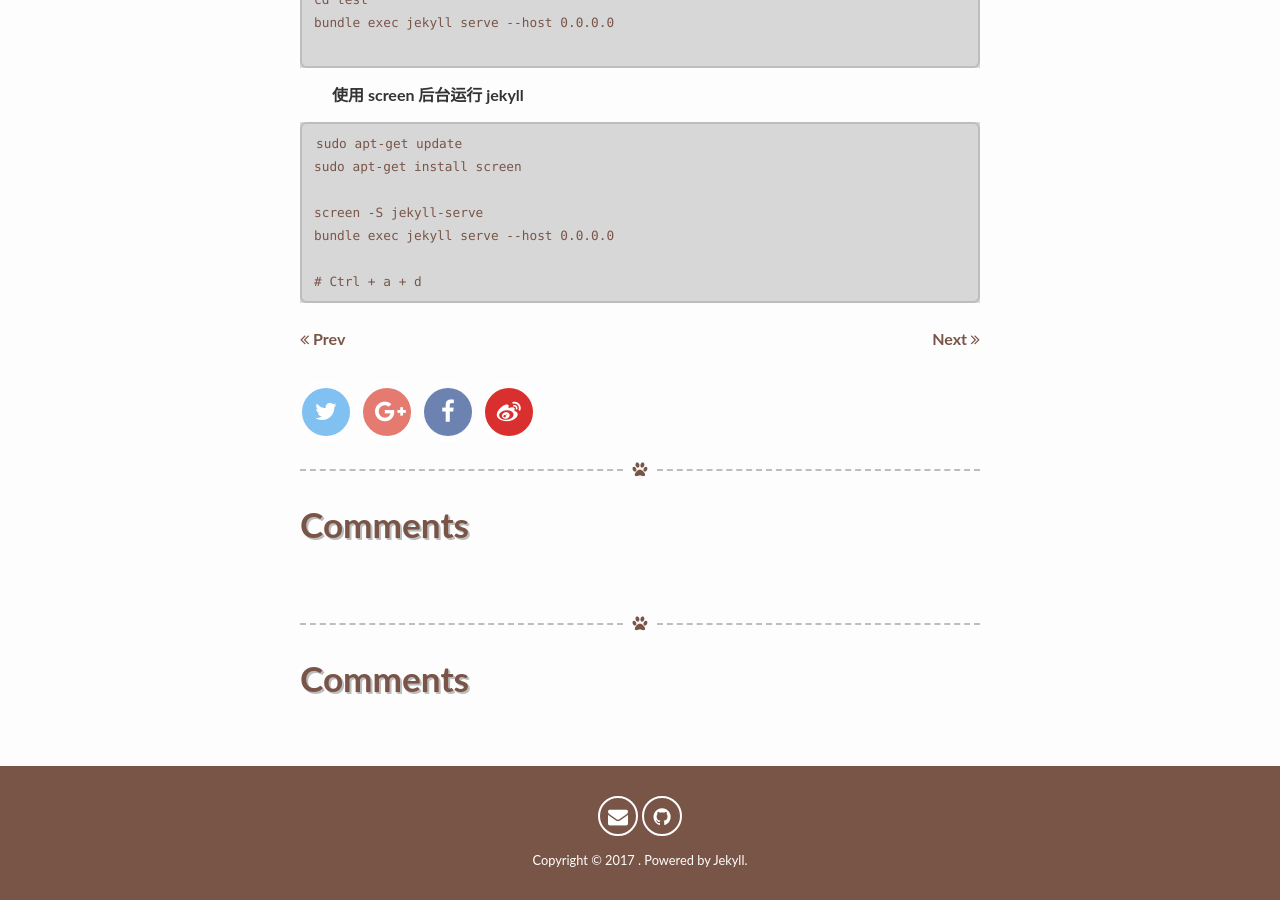
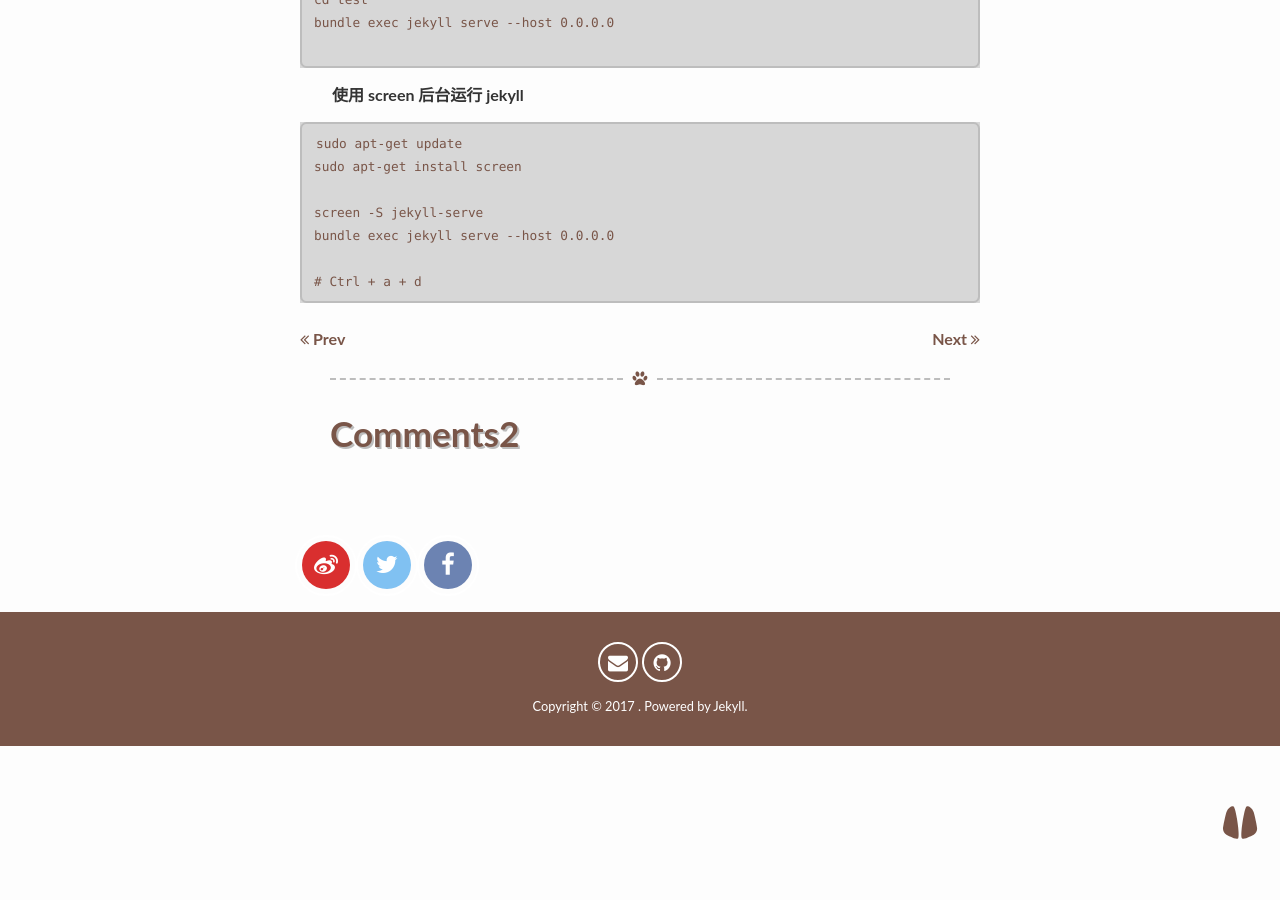
Before and after one commit to new08/new008.github.io, a Jekyll site: the page built from _posts/2017-08-24-use-jekyll.markdown, in a window 1280 px wide and 900 px high, scrolled down 1115 px. Built offline with Jekyll 4.4.1, drawn with Linux system fonts in a browser that asks for light colours; comment, search, counter and statistics services are not loaded.

Commit message:
修改评论页面，为每个页面加单独的评论

```diff
--- a/_includes/comments.html
+++ b/_includes/comments.html
@@ -2,60 +2,14 @@
     <div class="wrapper">
         <div class="line-highlight"><i class="fa fa-paw" aria-hidden="true"></i></div>
 		{% if site.comment %}
-        <h1 class="blue-title">Comments</h1>
-		{% endif %}
-		{% if site.comment.disqus %}
-		<div id="disqus_thread"></div>
-		<!--<div class="comment-desc">Powered by Disqus. If your browser can't load comments successfully, maybe you need to use a vpn.</div>-->
-		<script>
-		/** * RECOMMENDED CONFIGURATION VARIABLES: EDIT AND UNCOMMENT THE SECTION BELOW TO INSERT DYNAMIC VALUES FROM YOUR PLATFORM OR CMS. * LEARN WHY DEFINING THESE VARIABLES IS IMPORTANT: https://disqus.com/admin/universalcode/#configuration-variables */
-		/*
-		var disqus_config = function () { this.page.url = PAGE_URL;
-		// Replace PAGE_URL with your page's canonical URL variable this.page.identifier = PAGE_IDENTIFIER;
-		// Replace PAGE_IDENTIFIER with your page's unique identifier variable };
-		*/
-			(function() { // DON'T EDIT BELOW THIS LINE
-				var d = document, s = d.createElement('script');
-				s.src = '//{{ site.comment.disqus }}.disqus.com/embed.js';
-				s.setAttribute('data-timestamp', +new Date());
-				(d.head || d.body).appendChild(s);
-			})();
-		</script>
-		<noscript>Please enable JavaScript to view the <a href="https://disqus.com/?ref_noscript" rel="nofollow">comments powered by Disqus.</a></noscript>
-		{% endif %}
-
-        {% if site.comment.laibili %}
-        <!-- 来必力City版安装代码 -->
-        <div id="lv-container" data-id="city" data-uid="{{ site.comment.laibili }}">
-            <script type="text/javascript">
-                (function(d, s) {
-                 var j, e = d.getElementsByTagName(s)[0];
-
-                 if (typeof LivereTower === 'function') { return; }
-
-                 j = d.createElement(s);
-                 j.src = 'https://cdn-city.livere.com/js/embed.dist.js';
-                 j.async = true;
-
-                 e.parentNode.insertBefore(j, e);
-                 })(document, 'script');
-                </script>
-            <noscript> 为正常使用来必力评论功能请激活JavaScript</noscript>
-        </div>
-        <!-- City版安装代码已完成 -->
-        {% endif %}
-
-		{% if site.comment.youyan %}
-		<!-- UY BEGIN -->
-		<div id="uyan_frame"></div>
-		<script type="text/javascript" src="http://v2.uyan.cc/code/uyan.js?uid={{ site.comment.youyan }}"></script>
-		<!-- UY END -->
+        <h1 class="blue-title">Comments2</h1>
 		{% endif %}
 
 		{% if site.comment.changyan %}
 		<!-- CY BEGIN -->
 		<!--PC和WAP自适应版-->
-		<div id="SOHUCS" sid="test" ></div>
+
+		<div id="SOHUCS" sid="{ page.title }" ></div>
 		<script type="text/javascript">
             (function(){
                 var appid = 'cytc7Sedf';
--- a/_includes/share.html
+++ b/_includes/share.html
@@ -1,8 +1,10 @@
 {% if page.share != false %}
 <div style="margin-top:30px">
+    <a href="http://v.t.sina.com.cn/share/share.php?title={{ site.url }}{{ page.url }}" class="share-btn weibo-btn" title="Share on Sina Weibo"><i class="fa fa-fw fa-weibo" aria-hidden="true"></i></a>
     <a href="https://twitter.com/intent/tweet?text={{ site.url }}{{ page.url }}" class="share-btn twitter-btn" title="Share on Twitter"><i class="fa fa-fw fa-twitter" aria-hidden="true"></i></a>
+    <!--
     <a href="https://plus.google.com/share?url={{ site.url }}{{ page.url }}" class="share-btn googleplus-btn" title="Share on Google Plus"><i class="fa fa-fw fa-google-plus" aria-hidden="true"></i></a>
+    -->
     <a href="https://www.facebook.com/sharer/sharer.php?u={{ site.url }}{{ page.url }}" class="share-btn facebook-btn" title="Share on Facebook"><i class="fa fa-fw fa-facebook" aria-hidden="true"></i></a>
-    <a href="http://v.t.sina.com.cn/share/share.php?title={{ site.url }}{{ page.url }}" class="share-btn weibo-btn" title="Share on Sina Weibo"><i class="fa fa-fw fa-weibo" aria-hidden="true"></i></a>
 </div>
 {% endif %}
--- a/_layouts/default.html
+++ b/_layouts/default.html
@@ -9,10 +9,8 @@
 		{% include header.html %}
 		{% include banner.html %}
 		{{content}}
-		{% if page.comment %}
-		{% else %}
-			{% include comments.html %}
-		{% endif %}
+
+
 		{% include footer.html %}
 	</div>
 
--- a/_layouts/post.html
+++ b/_layouts/post.html
@@ -15,13 +15,18 @@ layout: default
                 {% endunless %}
                 {% endfor %}
             </ul>
-			<div class="line-highlight">{% if page.date %}{{ page.date | date: '%d %b %Y' }}{% else %}<i class="fa fa-paw" aria-hidden="true"></i>{% endif %}</div>
+            <div class="line-highlight">{% if page.date %}{{ page.date | date: '%d %b %Y' }}{% else %}<i
+                    class="fa fa-paw" aria-hidden="true"></i>{% endif %}
+            </div>
         </div>
         <div class="post-content">
             {{ content }}
         </div>
         {% include post-pagination.html %}
+        {% if page.comment %}
+        {% else %}
+        {% include comments.html %}
+        {% endif %}
         {% include share.html %}
     </article>
 </section>
-	{% include comments.html %}
```
Lines whose indentation alone changed are shown as unchanged.
